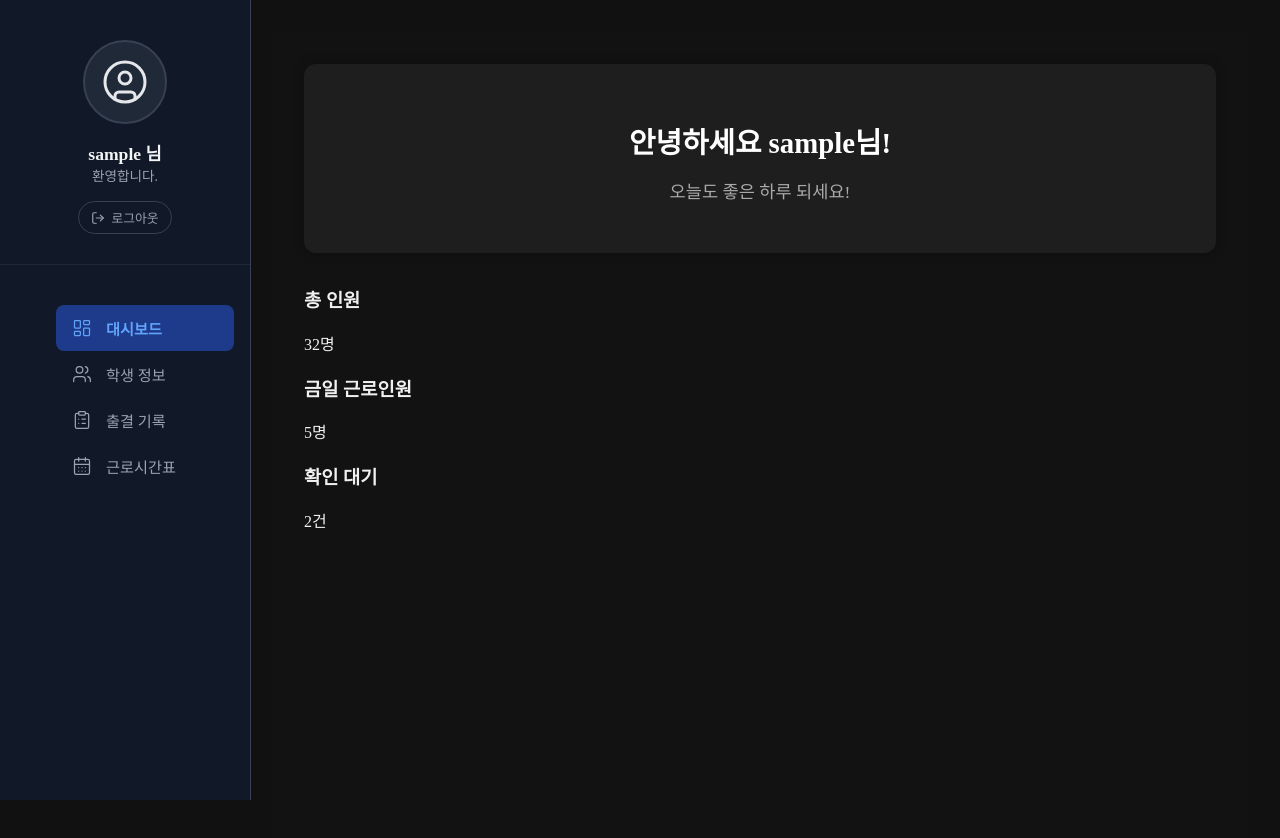
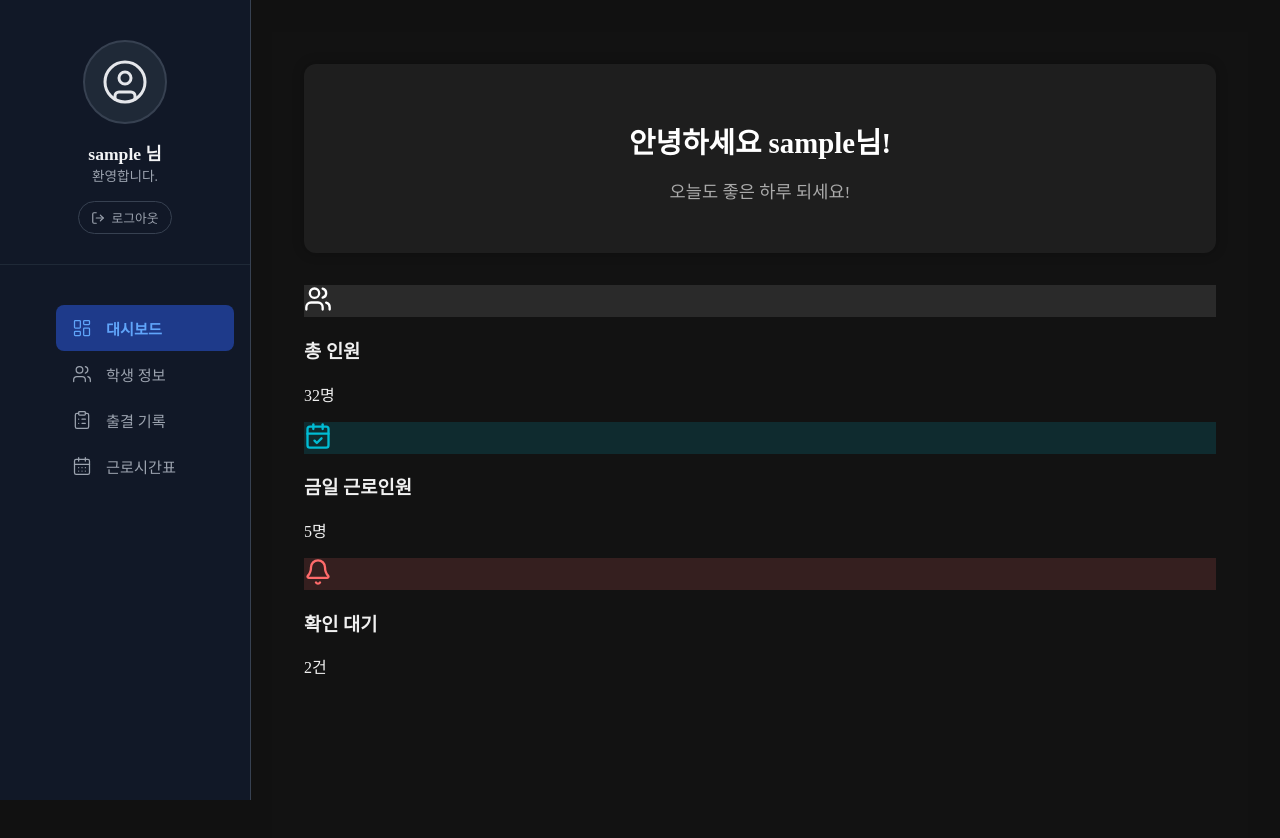
Before and after one commit to SHP-0701/student-manage-app, a Next.js app: page /dashboard in a window 1280 px wide. Shown: the top 838 px of the page. Built offline with nearby package versions, Linux system fonts and the light colour scheme; sample sign-in values are in the browser's storage.

Commit message:
대시보드 내 카드 아이콘 추가

```diff
--- a/pages/dashboard/index.js
+++ b/pages/dashboard/index.js
@@ -48,22 +48,56 @@ export default function DashboardPage() {
         <div className={styles.statusContainer}>
           {/** [1] 총 인원 */}
           <div className={styles.statusCard}>
+            {/** 아이콘 영역 */}
+            <div
+              className={styles.iconBox}
+              style={{
+                backgroundColor: 'rgba(255, 255, 255, 0.1)',
+                color: '#fff',
+              }}
+            >
+              <Users size={28} />
+            </div>
+            {/** 텍스트 영역 */}
+            <div className={styles.textArea}>
               <h3>총 인원</h3>
               <p className={styles.statusValue}>
                 32<span>명</span>
               </p>
             </div>
+          </div>
 
           {/** [2] 금일 근로 인원 */}
           <div className={styles.statusCard}>
+            <div
+              className={styles.iconBox}
+              style={{
+                backgroundColor: 'rgba(0, 188, 212, 0.15)',
+                color: '#00bcd4',
+              }}
+            >
+              <CalendarCheck size={28} />
+            </div>
+            <div className={styles.textArea}>
               <h3>금일 근로인원</h3>
               <p className={styles.statusValue}>
                 5<span>명</span>
               </p>
             </div>
+          </div>
 
           {/** [3] 확인 대기 */}
           <div className={styles.statusCard}>
+            <div
+              className={styles.iconBox}
+              style={{
+                backgroundColor: 'rgba(255, 107, 107, 0.15)',
+                color: '#ff6b6b',
+              }}
+            >
+              <Bell size={28} />
+            </div>
+            <div className={styles.textArea}>
               <h3>확인 대기</h3>
               <p className={`${styles.statusValue} ${styles.alertText}`}>
                 2<span>건</span>
@@ -71,6 +105,7 @@ export default function DashboardPage() {
             </div>
           </div>
         </div>
+      </div>
     </Layout>
   );
 }
```
Lines whose indentation alone changed are shown as unchanged.
